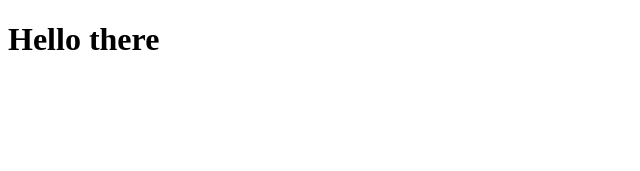
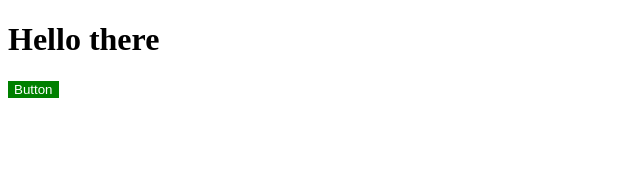
Before and after one commit to Ad3mola/monorepo-setup, a Next.js app in the folder apps/web/: page / in a window 1280 px wide. Shown: the top 171 px of the page, without its empty margins (0-640 px from the left). Built offline with nearby package versions, Linux system fonts and the light colour scheme.

Commit message:
test lint rule

```diff
--- a/apps/web/src/pages/index.tsx
+++ b/apps/web/src/pages/index.tsx
@@ -1,8 +1,10 @@
+import { Button } from 'ui';
+
 export default function Web() {
   return (
     <div>
       <h1>Hello there</h1>
-      {/* <Button /> */}
+      <Button />
     </div>
   );
 }
```
Also changed, not shown: package.json (+4 -8 lines), 1 other file (tests, documents, lock files or other folders).
